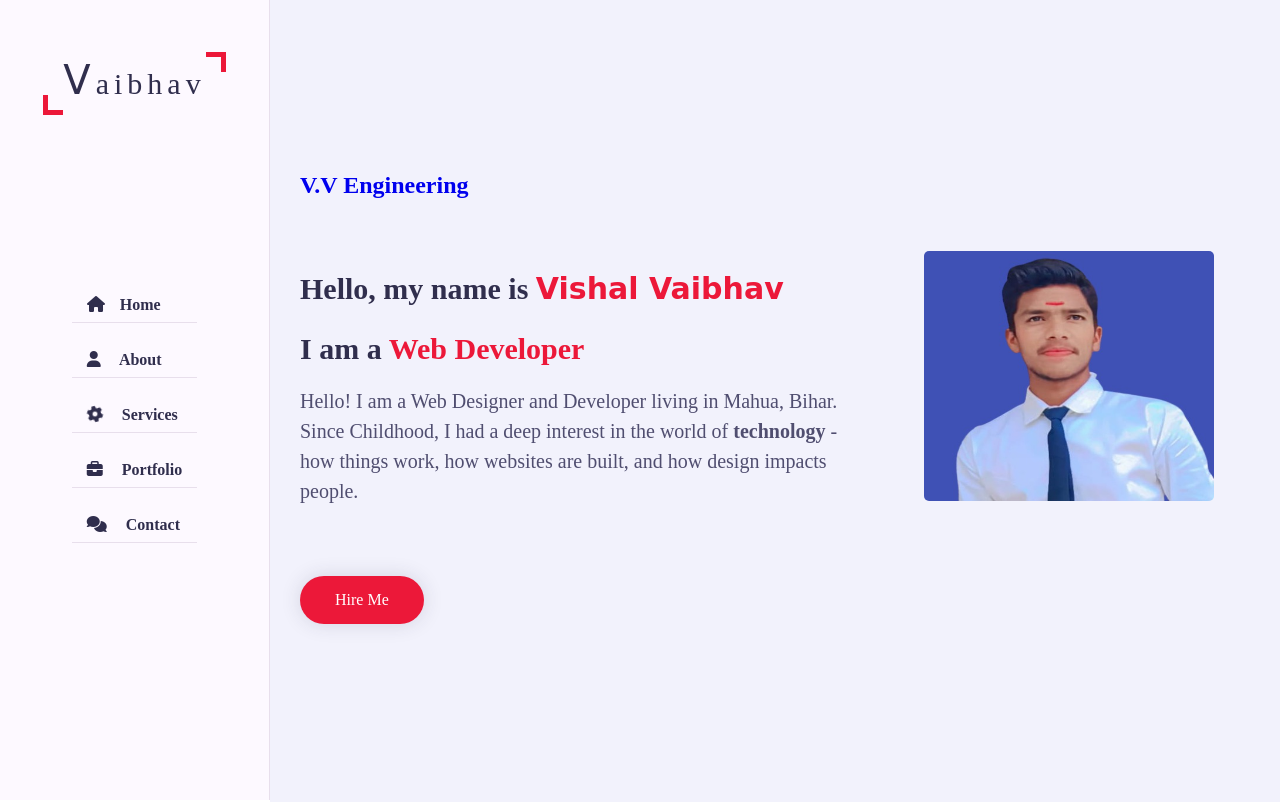
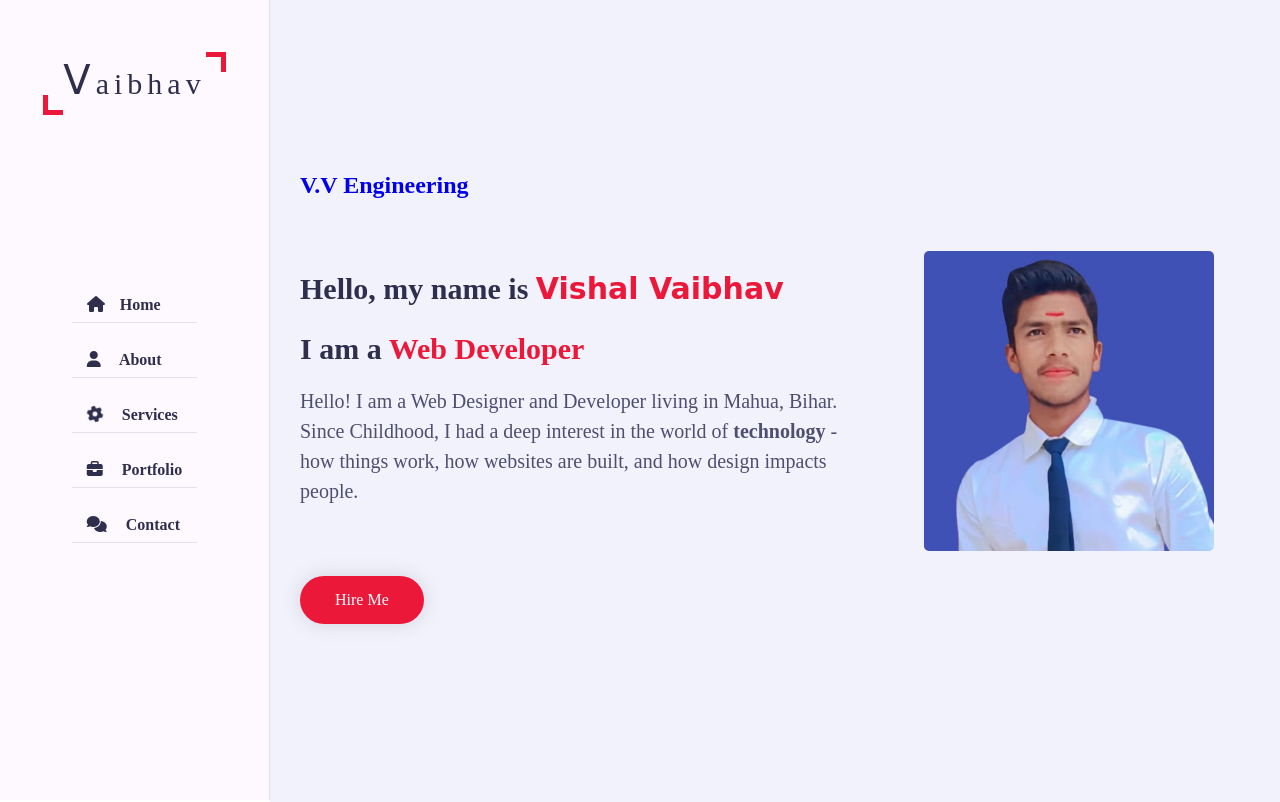
Before and after one commit to vv1939643/VaibhavVishal_Cimage, a plain HTML site: page index.html in a window 1280 px wide. Shown: the top 802 px of the page. Drawn offline with nearby package versions, Linux system fonts and the light colour scheme; a web font is replaced by a local one.

Commit message:
Update index.html

```diff
--- a/index.html
+++ b/index.html
@@ -742,7 +742,7 @@
 						</div>
 						<div class="home-img padd-15">
 
-						<a href=" https://vv1939643.github.io/V.V-Engineering/"> <img src="1122.jpg" style="height: 250px; width: 290px; "></a>
+						<a href=" https://vv1939643.github.io/V.V-Engineering/"> <img src="1122.jpg" style="height: 300px; width: 290px; "></a>
 						</div>
 					</div>
 				</div>
```
